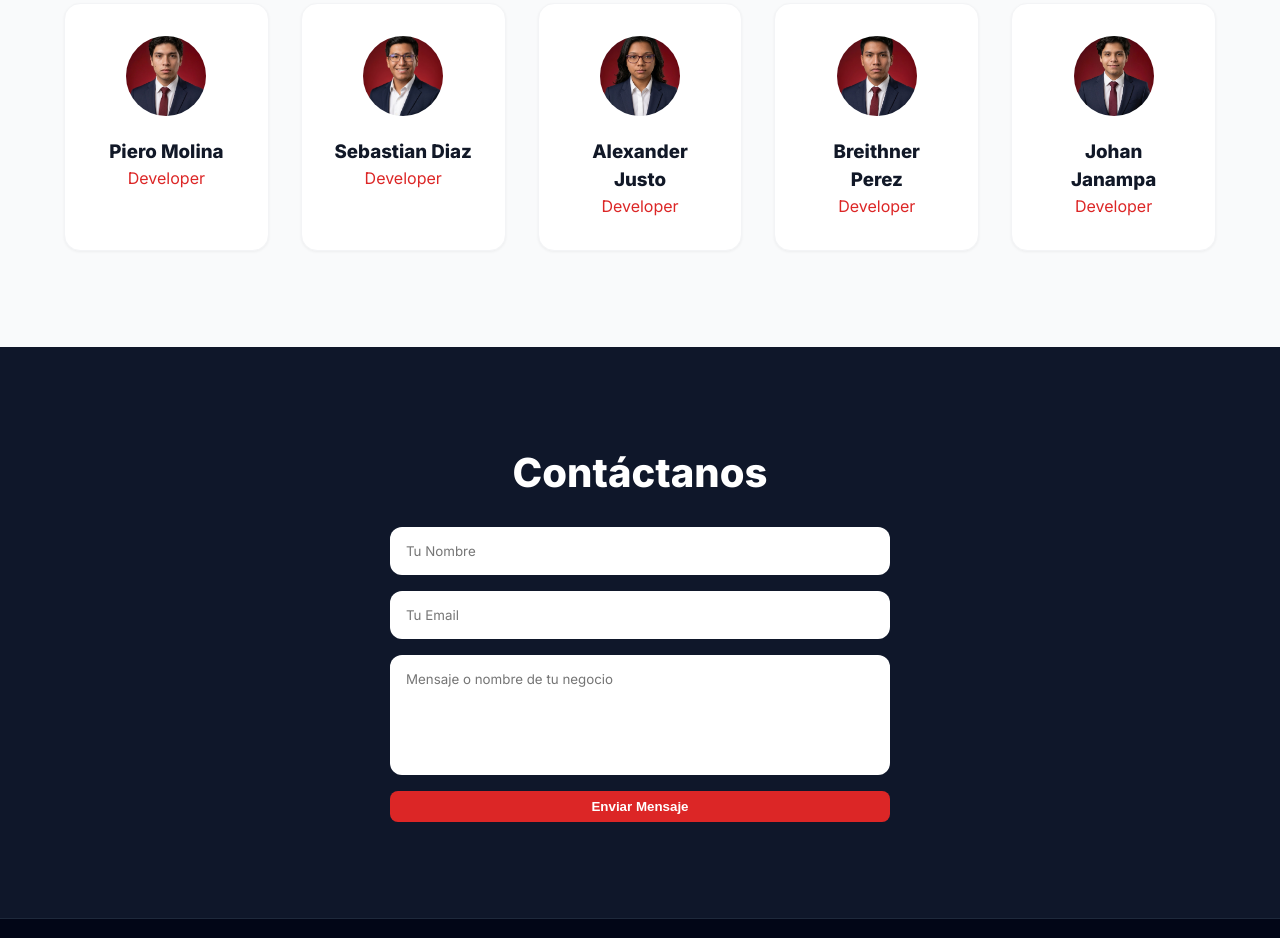
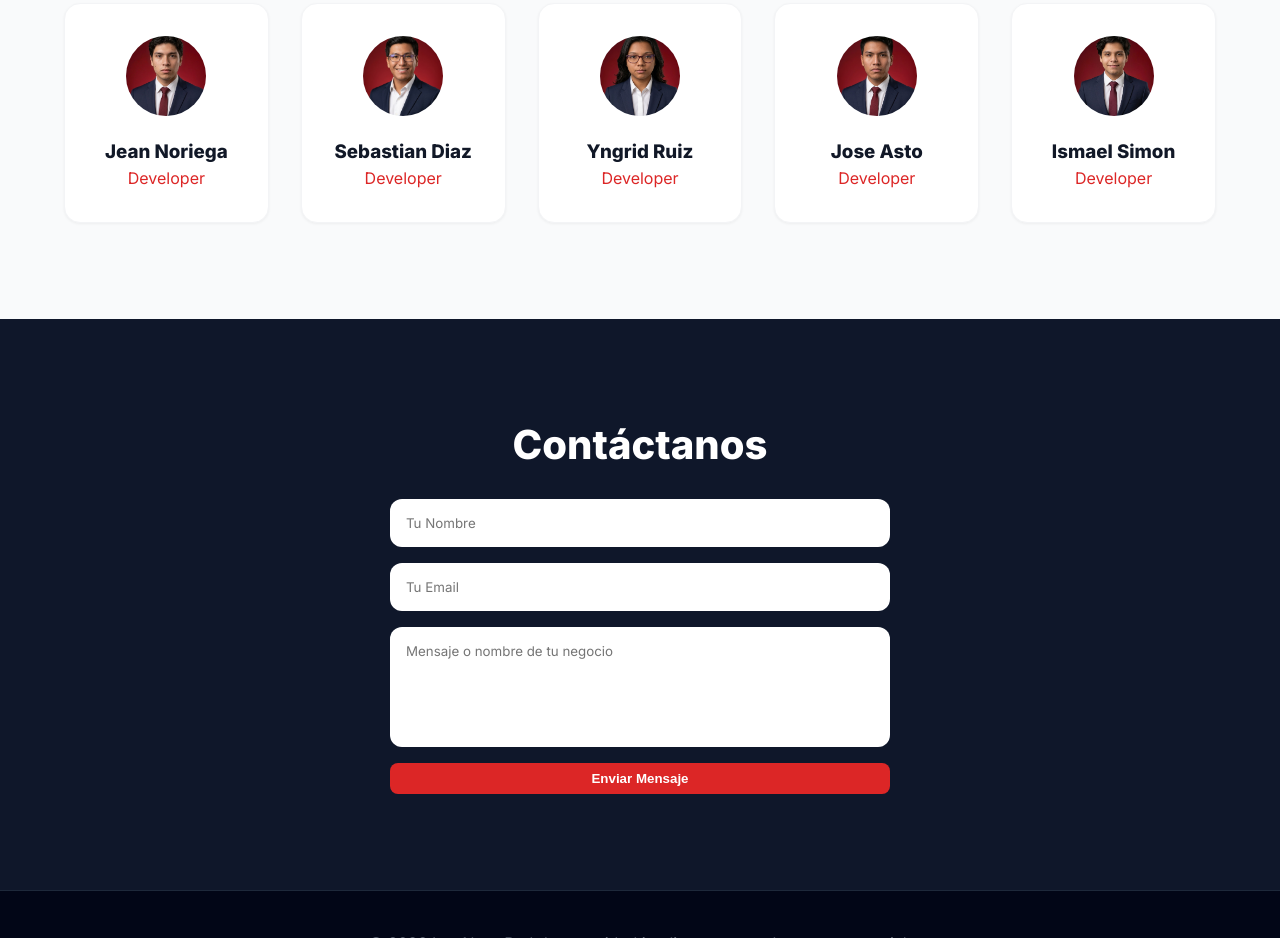
Before and after one commit to LosIncreiblesCorp/InstAlert-LandingPage, a plain HTML site: page index.html in a window 1280 px wide. Shown: the part 3186-4124 px from the top of the page. Drawn offline with Linux system fonts and the light colour scheme.

Commit message:
Update team member names in index.html

```diff
--- a/index.html
+++ b/index.html
@@ -174,7 +174,7 @@
             <div class="grid-4">
                 <div class="card team-card">
                     <img src="img/jean.PNG" alt="Piero Molina" class="avatar-large" style="object-fit: cover;">
-                    <h3>Piero Molina</h3>
+                    <h3>Jean Noriega</h3>
                     <p class="text-primary" data-i18n="team.role">Developer</p>
                 </div>
                 <div class="card team-card">
@@ -184,17 +184,17 @@
                 </div>
                 <div class="card team-card">
                     <img src="img/yngrid.PNG" alt="Alexander Justo" class="avatar-large" style="object-fit: cover;">
-                    <h3>Alexander Justo</h3>
+                    <h3>Yngrid Ruiz</h3>
                     <p class="text-primary" data-i18n="team.role">Developer</p>
                 </div>
                 <div class="card team-card">
                     <img src="img/jose.PNG" alt="Breithner Perez" class="avatar-large" style="object-fit: cover;">
-                    <h3>Breithner Perez</h3>
+                    <h3>Jose Asto</h3>
                     <p class="text-primary" data-i18n="team.role">Developer</p>
                 </div>
                 <div class="card team-card">
                     <img src="img/ismael.PNG" alt="Johan Janampa" class="avatar-large" style="object-fit: cover;">
-                    <h3>Johan Janampa</h3>
+                    <h3>Ismael Simon</h3>
                     <p class="text-primary" data-i18n="team.role">Developer</p>
                 </div>
             </div>
```
